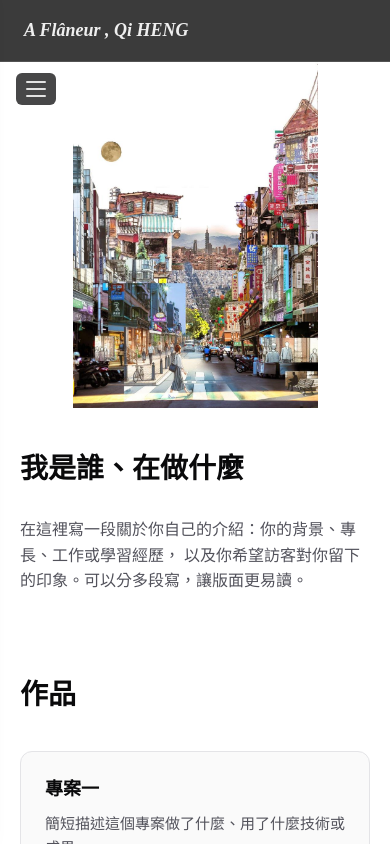
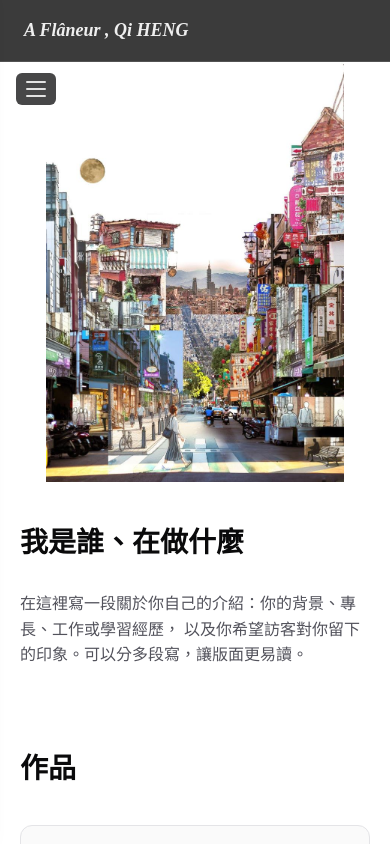
Before and after one commit to russell901231-oss/A-Fl-neur-Qi-HENG-, a Next.js app: page / in a window 390 px wide. Shown: the top 844 px of the page. Built offline with nearby package versions, Linux system fonts and the light colour scheme.

Commit message:
手機版主視覺放大

```diff
--- a/app/globals.css
+++ b/app/globals.css
@@ -220,7 +220,7 @@ section {
 
   .hero-media img {
     margin-top: 0 !important;
-    width: 70% !important;
+    width: 85% !important;
     height: auto !important;
   }
 
```
